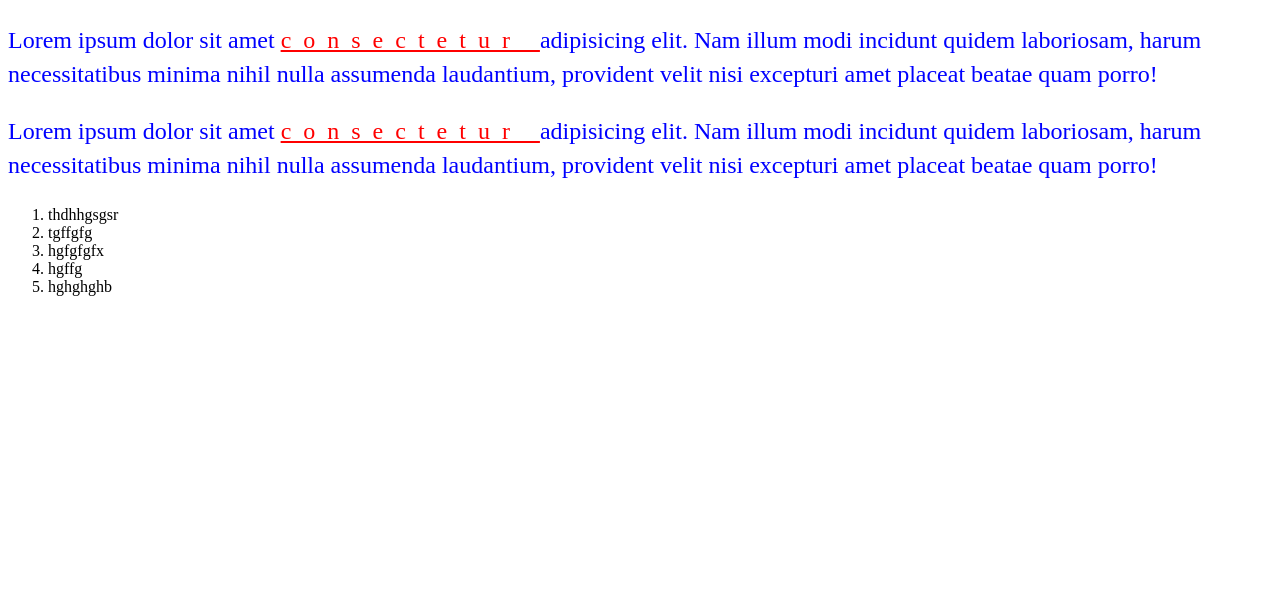
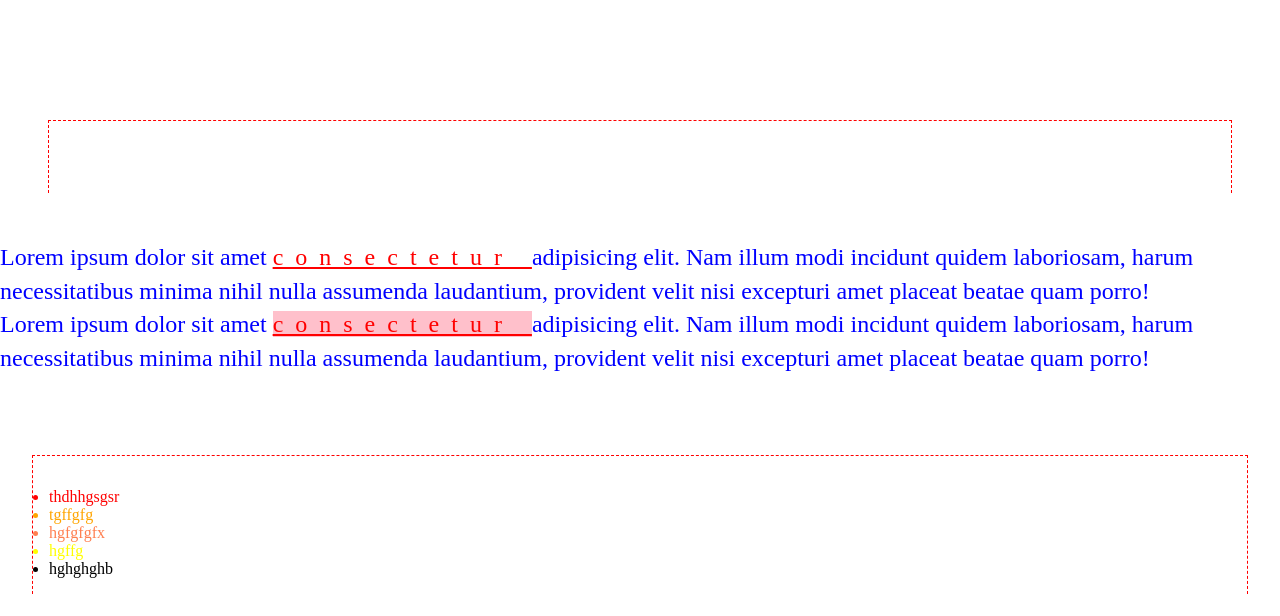
Before and after one commit to NatisLo/15072024newhw, a plain HTML site: page index.html in a window 1280 px wide. Drawn offline with Linux system fonts and the light colour scheme.

Commit message:
исправлено

```diff
--- a/style.css
+++ b/style.css
@@ -1,3 +1,9 @@
+*{
+    padding: 0%;
+    margin: 0%;
+    box-sizing: border-box;
+}
+
 body{
     font-size: 30pxS;
 }
@@ -6,6 +12,13 @@ body{
     font-style: italic;
     color: green;
     font-size: 1.5rem;
+    border: 1px dashed red;
+    padding: 1em;
+    margin: 2em;
+    padding-top: 2em;
+    border-bottom: 2em;
+    margin-top: 5em;
+
 }
 .text {
     color:blue;
@@ -23,3 +36,33 @@ body{
     letter-spacing: 0.5em;
 
 }
+.text2 .marked {
+    background-color: pink;
+}
+ol {
+    list-style-type: disc;
+    border: 1px dashed red;
+    padding: 1em;
+    margin: 2em;
+    padding-top: 2em;
+    border-bottom: 2em;
+    margin-top: 5em;
+}
+ol li::before {
+content: (number)
+}
+#red{
+    color: red;
+}
+#orange{
+    color: orange;
+}
+#coral{
+    color: coral;
+}
+#yellow{
+    color: yellow;
+}
+#darkorange{
+    color: darkorange;
+}
```
